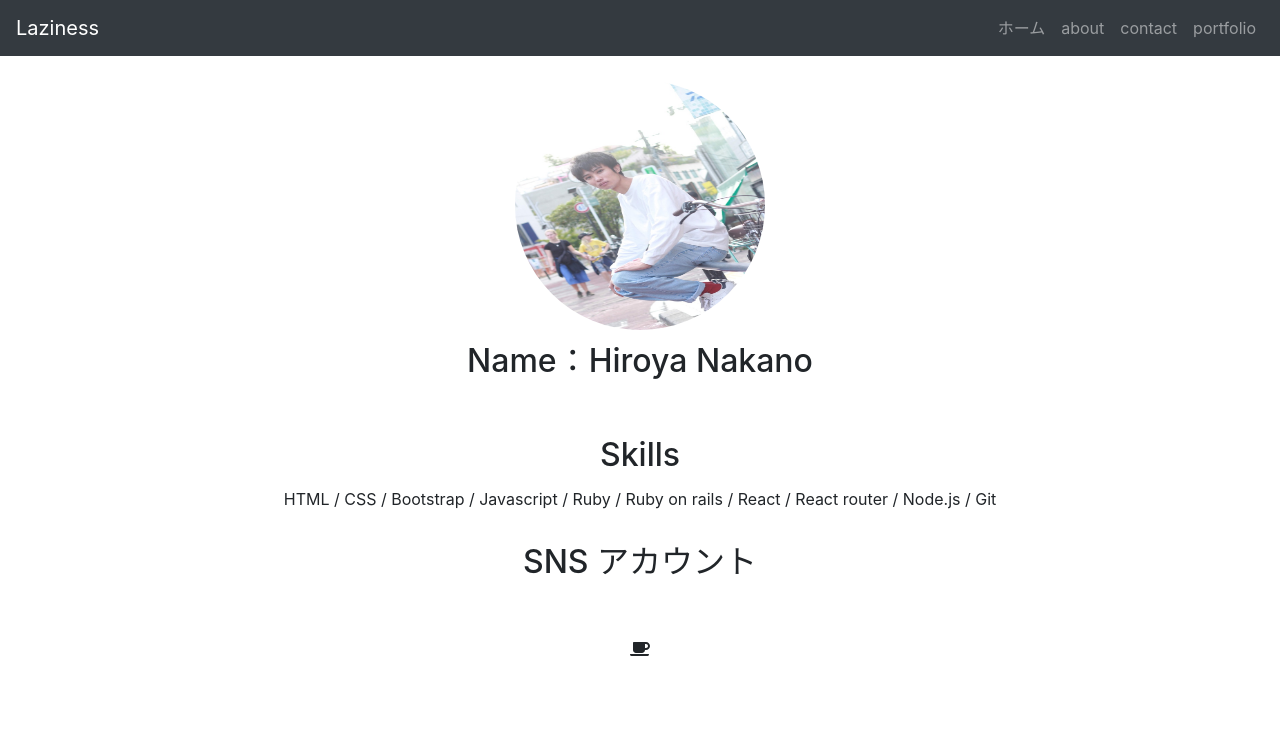
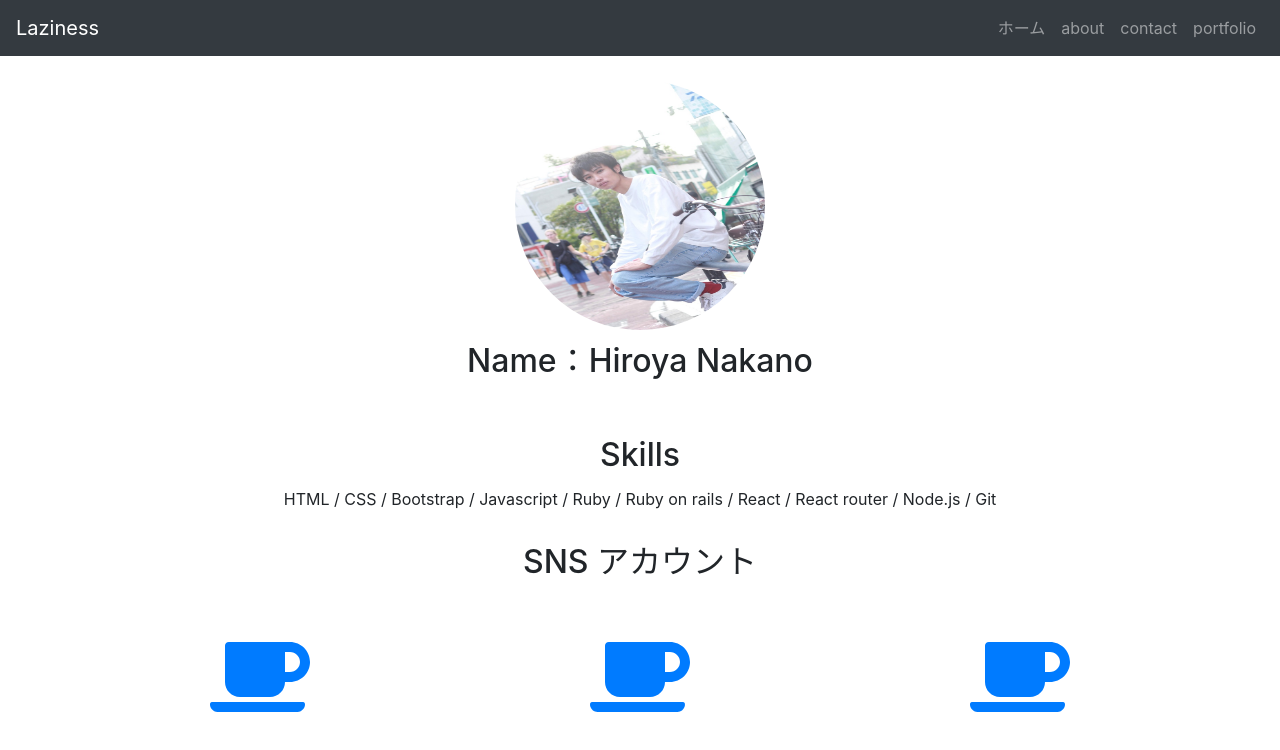
Before and after one commit to hirotiia/Lazziness-portfolio, a React (Create React App) app: page /#/about in a window 1280 px wide. Shown: the top 750 px of the page. Built offline with nearby package versions, Linux system fonts and the light colour scheme.

Commit message:
Update portfolio

```diff
--- a/src/components/Portfolio.jsx
+++ b/src/components/Portfolio.jsx
@@ -1,4 +1,5 @@
 import React from 'react';
+import { Nav } from 'react-bootstrap';
 
 class Portfolio extends React.Component {
     constructor(props){
@@ -8,9 +9,17 @@ class Portfolio extends React.Component {
 
     render(){
         return(
-            <div>
-                <h1>Portfolioページです</h1>
-            </div>
+            <Nav fill variant="tabs" defaultActiveKey="/home">
+                <Nav.Item>
+                    <Nav.Link eventKey="link-1">Portfolio1</Nav.Link>
+                </Nav.Item>
+                <Nav.Item>
+                    <Nav.Link eventKey="link-2">Portfolio2</Nav.Link>
+                </Nav.Item>
+                <Nav.Item>
+                    <Nav.Link eventKey="link-3">Portfolio3</Nav.Link>
+                </Nav.Item>
+            </Nav>
         );
     }
 }
--- a/src/components/about/About.jsx
+++ b/src/components/about/About.jsx
@@ -1,7 +1,7 @@
 import React from 'react';
 import { Link } from 'react-router-dom';
-import { FontAwesomeIcon } from '@fortawesome/react-fontawesome';
-import { faCoffee } from '@fortawesome/free-solid-svg-icons';
+import { FontAwesomeIcon} from '@fortawesome/react-fontawesome';
+import { faCoffee, faGithub } from '@fortawesome/free-solid-svg-icons';
 import {
     Container,
     Col,
@@ -43,7 +43,8 @@ class About extends React.Component {
                 </Row>
                 <Row className="mb-5">
                     <Col className="text-center">
-                    <FontAwesomeIcon icon={faCoffee} />
+                    {/* <FontAwesomeIcon icon={faCoffee} /> */}
+                    {/* <FontAwesomeIcon icon={faGithub} /> */}
                     { renderFaIcons() }
                     </Col>
                 </Row>
@@ -52,30 +53,30 @@ class About extends React.Component {
     }
 }
 const renderFaIcons = () => {
-  const faIconsList = [
+  const faItemsList = [
     [
     {
-      name: 'fa-accusoft',
+      name: {faCoffee},
       link: ''
     },
     {
-      name: 'twitter-square',
+      name: {faCoffee},
       link: ''
     },
     {
-      name: 'facebook-square',
+      name: {faCoffee},
       link: ''
     }
   ]
   ];
-  return faIconsList.map((faIcons,index)=> {
+  return faItemsList.map((faItems,index)=> {
     return(
       <Row key={index} className="mb-2">
-        {faIcons.map((icon,index) => {
+        {faItems.map((item,index) => {
           return(
             <Col className="text-center" key={index}>
-              <a href={icon.link} target="_blank" >
-                <FontAwesomeIcon name={icon.name} size="5x" />
+              <a href={item.link} target="_blank" >
+                <FontAwesomeIcon icon={item.name.faCoffee} size="5x" />
               </a>
             </Col>
           );
```
